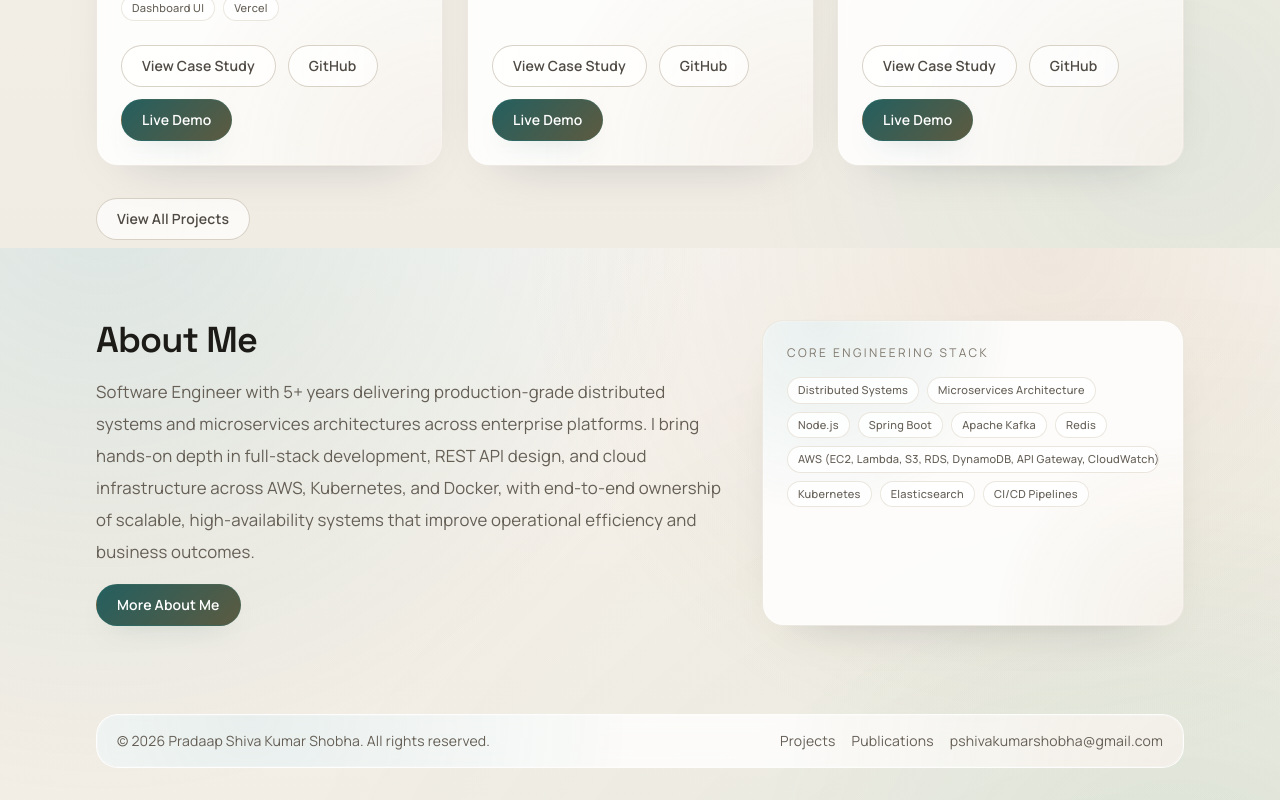
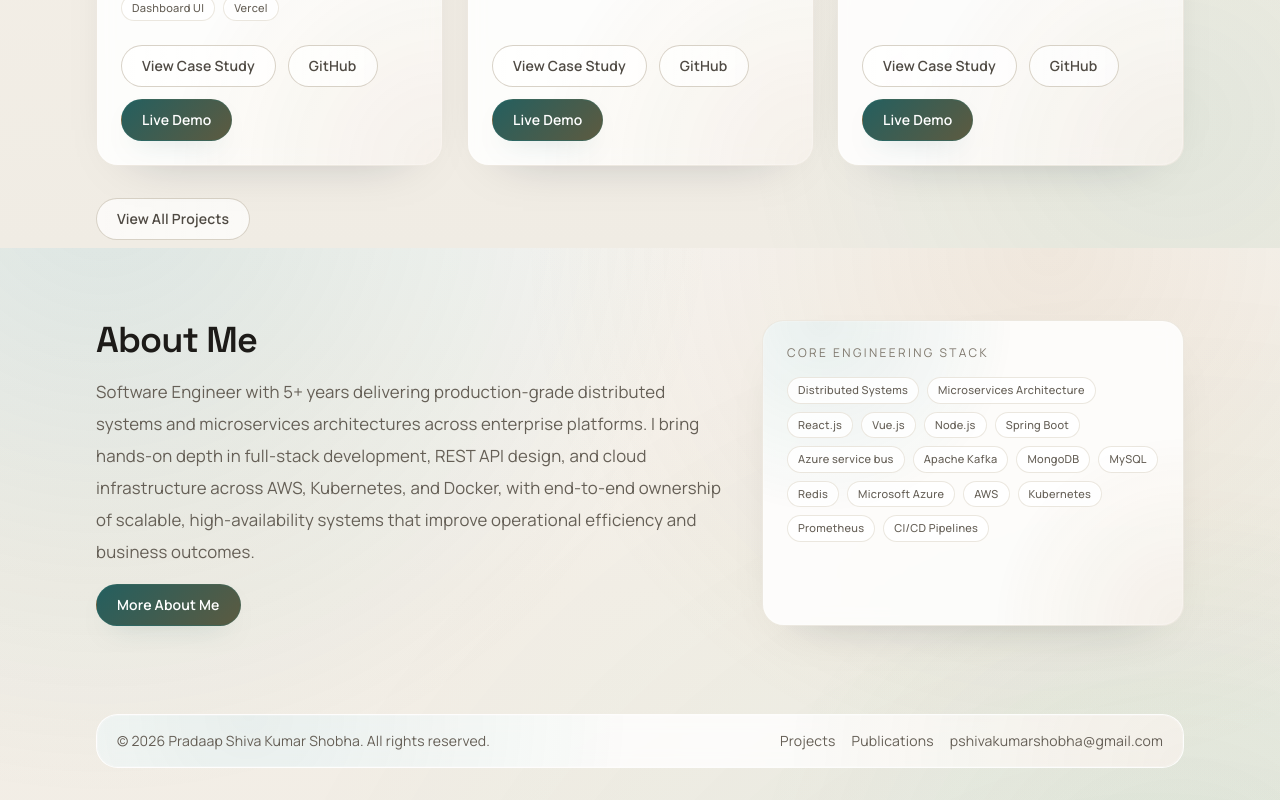
Before and after one commit to Pradaap-SS/pradaap-portfolio, a Nuxt app: page / in a window 1280 px wide. Shown: the part 1352-2152 px from the top of the page. Built offline with nearby package versions, Linux system fonts and the light colour scheme.

Commit message:
feat: update profile details and enhance skills section; improve CV with new content

```diff
--- a/data/profile.ts
+++ b/data/profile.ts
@@ -38,7 +38,7 @@ export const profile = {
 
 export const aboutParagraphs: string[] = [
   'I am a Software Engineer with 5+ years of experience delivering distributed systems, microservices, and full-stack platforms across logistics, healthcare, and financial services. My work spans backend services, APIs, cloud infrastructure, databases, and user-facing product workflows for enterprise environments that depend on scale, reliability, and operational efficiency.',
-  'At Hub Group, I have worked across large modernization programs involving Kubernetes-based Node.js microservices, Kafka-driven recovery workflows, ETL integrations, Redis-backed caching, MongoDB performance tuning, anomaly detection, and CI/CD automation. The work has contributed to measurable outcomes including lower latency, reduced manual intervention, faster release cycles, and major cost savings.',
+  'At Hub Group, I have worked across large modernization programs involving Kubernetes-based Node.js microservices, Azure Service Bus-driven recovery workflows, ETL integrations, Redis-backed caching, MongoDB performance tuning, anomaly detection, and CI/CD automation. The work has contributed to measurable outcomes including lower latency, reduced manual intervention, faster release cycles, and major cost savings.',
   'My background also includes healthcare interoperability using HL7 and FHIR, secure financial platforms built with Spring Boot and OAuth2/JWT, and applied AI and ML capabilities such as TensorFlow-based anomaly detection, FastAPI services, GenAI integrations, and agent orchestration. I am targeting software engineering roles centered on distributed systems, full-stack architecture, and cloud-native platform development.'
 ]
 
@@ -47,8 +47,8 @@ export const skillsByCategory = {
   Databases: ['MongoDB', 'PostgreSQL', 'MySQL', 'Oracle Database', 'SQL Server', 'Redis', 'DynamoDB'],
   'Full Stack (Frontend, Backend)': ['React.js', 'Vue.js', 'Next.js', 'Angular', 'HTML5', 'CSS3', 'Redux', 'Vuex', 'Node.js', 'Express', 'Spring Boot', 'REST APIs', 'GraphQL', 'API Design', 'WebSockets'],
   'System Design & Architecture': ['Distributed Systems', 'Microservices Architecture', 'Event-Driven Architecture', 'Service-Oriented Architecture (SOA)', 'System Scalability', 'High Availability', 'Load Balancing', 'Service Mesh', 'API Gateway', 'Fault Tolerance'],
-  Cloud: ['Microsoft Azure', 'AWS (EC2, Lambda, S3, RDS, DynamoDB, API Gateway, CloudWatch)', 'Kubernetes', 'Docker', 'CI/CD Pipelines', 'Jenkins', 'GitHub Actions', 'Terraform', 'Container Orchestration'],
-  'Message Queues & Streaming': ['Apache Kafka', 'RabbitMQ', 'Event Streaming', 'Asynchronous Processing', 'ETL Pipelines'],
+  Cloud: ['Microsoft Azure', 'AWS', 'Kubernetes', 'Docker', 'CI/CD Pipelines', 'Jenkins', 'GitHub Actions', 'Terraform', 'Container Orchestration'],
+  'Message Queues & Streaming': ['Azure service bus','Apache Kafka', 'RabbitMQ', 'Event Streaming', 'Asynchronous Processing', 'ETL Pipelines'],
   'Security & Authentication': ['OAuth2', 'JWT', 'Role-Based Access Control', 'API Security', 'Data Encryption', 'HIPAA/SOC2 Compliance'],
   'Observability & Reliability': ['Elasticsearch', 'Kibana', 'Prometheus', 'ELK Stack', 'Metrics & Monitoring', 'Alerting', 'Distributed Tracing', 'Performance Optimization', 'Application Reliability Engineering', 'Incident Response', 'On-Call Rotation'],
   'Testing & Quality': ['Unit Testing', 'Integration Testing', 'Test-Driven Development (TDD)', 'SonarQube', 'Automated Testing'],
@@ -67,7 +67,7 @@ export const experience: ExperienceItem[] = [
       'Led design and implementation, with 1 senior engineer and 2 SDEs, of a microservices-based billing platform processing $2B+ in annual invoice volume, automating invoice processing and ERP integration while retiring legacy COBOL systems.',
       'Architected a 10-month migration across 12 microservices from monolithic COBOL to containerized Node.js services on Kubernetes and Docker, reducing costs by $500K annually and enabling independent scaling with zero-downtime deployments.',
       'Engineered REST API integration between the Order Management platform and TMS using custom ETL pipelines processing 50K+ daily orders, eliminating manual data transfers and driving an estimated $1M in revenue growth through operational efficiency.',
-      'Designed and built a real-time order failure detection system using Apache Kafka event streaming and automated recovery workflows, improving order completion and reducing manual intervention by 85% across 100K+ monthly transactions.',
+      'Designed and built a real-time order failure detection system using Azure service bus topics and automated recovery workflows, improving order completion and reducing manual intervention by 85% across 100K+ monthly transactions.',
       'Redesigned distributed API architecture to support 10x traffic growth, implementing Redis clustering and multi-tier caching strategies to handle 500K+ monthly requests and reducing P95 response time by 60%, from 800ms to 320ms.',
       'Built an anomaly detection system using threshold-based alerting and ML-augmented baselines with TensorFlow, integrated with Elasticsearch and Kibana dashboards to detect 15+ critical incidents and reduce MTTD to under 2 minutes.',
       'Optimized Node.js and Express microservices plus MongoDB aggregation pipelines through indexing and query refactoring, improving API response times by 40% and reducing P99 latency from 1.2s to 720ms for 50K daily users.',
--- a/pages/index.vue
+++ b/pages/index.vue
@@ -7,13 +7,19 @@ const featuredProjects = computed(() => projects.slice(0, 3))
 const featuredSkills = computed(() => [
   skillsByCategory['System Design & Architecture'][0],
   skillsByCategory['System Design & Architecture'][1],
+  skillsByCategory['Full Stack (Frontend, Backend)'][0],
+  skillsByCategory['Full Stack (Frontend, Backend)'][1],
   skillsByCategory['Full Stack (Frontend, Backend)'][8],
   skillsByCategory['Full Stack (Frontend, Backend)'][10],
   skillsByCategory['Message Queues & Streaming'][0],
+  skillsByCategory['Message Queues & Streaming'][1],
+  skillsByCategory.Databases[0],
+  skillsByCategory.Databases[2],
   skillsByCategory.Databases[5],
+  skillsByCategory.Cloud[0],
   skillsByCategory.Cloud[1],
   skillsByCategory.Cloud[2],
-  skillsByCategory['Observability & Reliability'][0],
+  skillsByCategory['Observability & Reliability'][2],
   skillsByCategory.Cloud[4]
 ])
 
```
Also changed, not shown: 1 other file (tests, documents, lock files or other folders).
